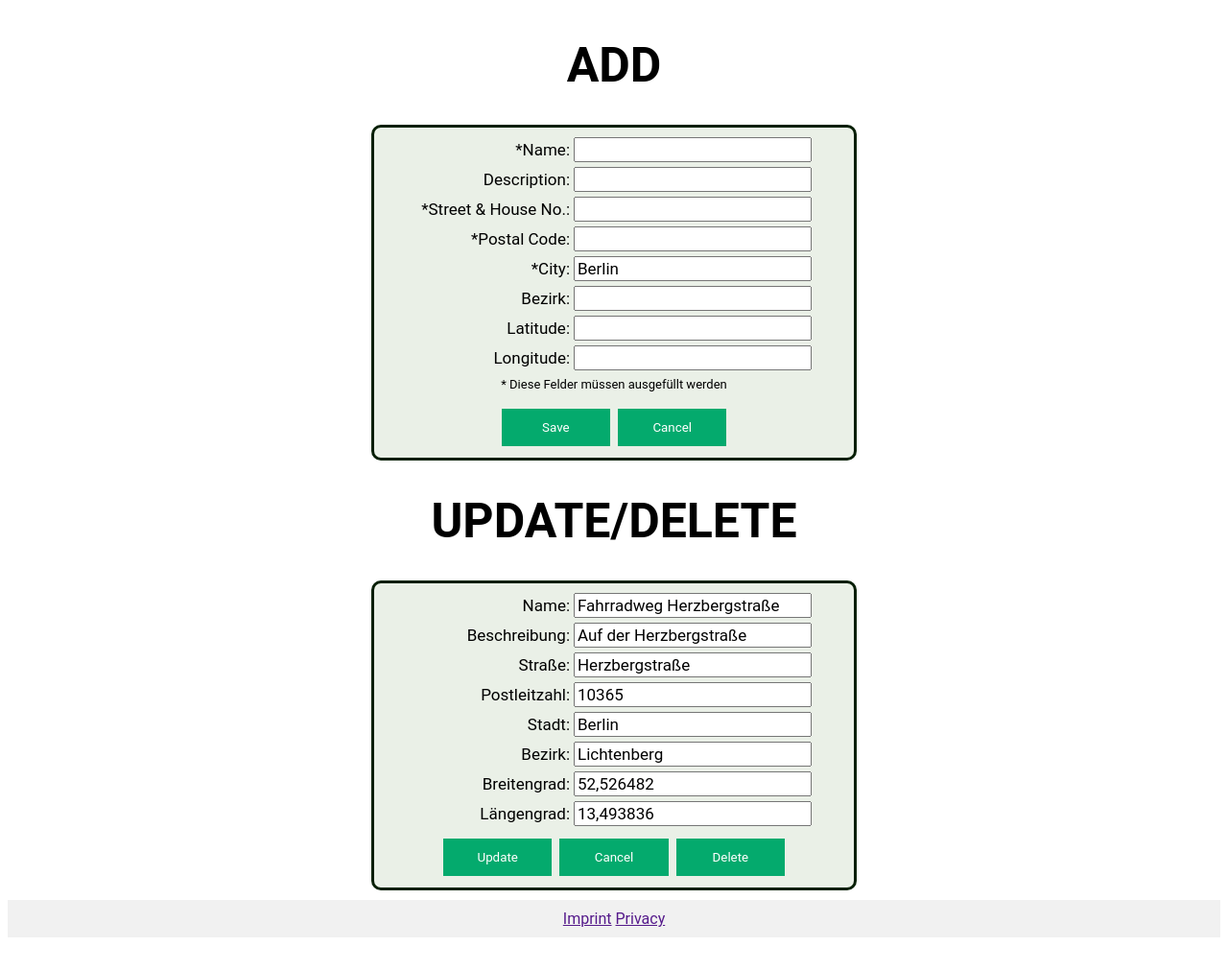
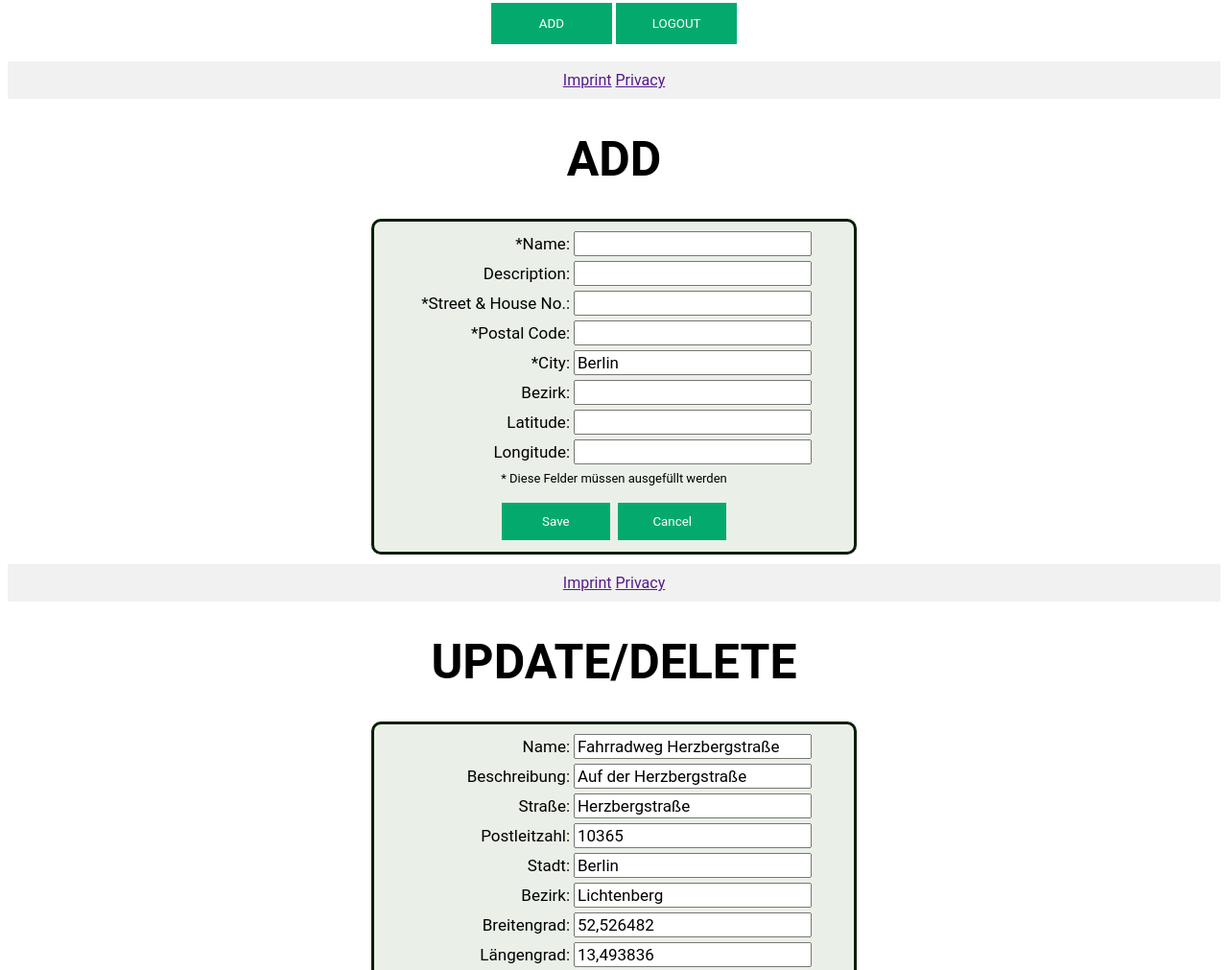
Before and after one commit to D0PERMINE/web-application-development-sose-23, a plain HTML site: page index.html in a window 1280 px wide. Shown: the part 1475-2486 px from the top of the page at 96% size. Before the commit the page ends 2462 px from the top, so only its background shows below. Drawn offline with Linux system fonts and the light colour scheme.

Commit message:
added footer on every screen

```diff
--- a/index.html
+++ b/index.html
@@ -36,6 +36,11 @@
               <span class="psw">Forgot <a href="#">password?</a></span>
             </div> -->
         </form>
+
+        <footer class="footer">
+            <a href="">Imprint</a>
+            <a href="">Privacy</a>
+        </footer>
     </div>
 
     <div class="main-screen">
@@ -61,6 +66,11 @@
 
         <button class="smallButton" type="submit">ADD</button>
         <button class="smallButton" type="submit">LOGOUT</button>
+
+        <footer class="footer">
+            <a href="">Imprint</a>
+            <a href="">Privacy</a>
+        </footer>
     </div>
 
     <div class="add-screen">
@@ -100,6 +110,11 @@
                 </div>
             </form>
         </div>
+
+        <footer class="footer">
+            <a href="">Imprint</a>
+            <a href="">Privacy</a>
+        </footer>
     </div>
 
     <div class="update-screen">
@@ -141,11 +156,13 @@
                 </div>
             </form>
         </div>
+
+        <footer class="footer">
+            <a href="">Imprint</a>
+            <a href="">Privacy</a>
+        </footer>
     </div>
 	</body>
 
-	<footer class="footer">
-        <a href="">Imprint</a>
-        <a href="">Privacy</a>
-	</footer>
+
 </html>
```
